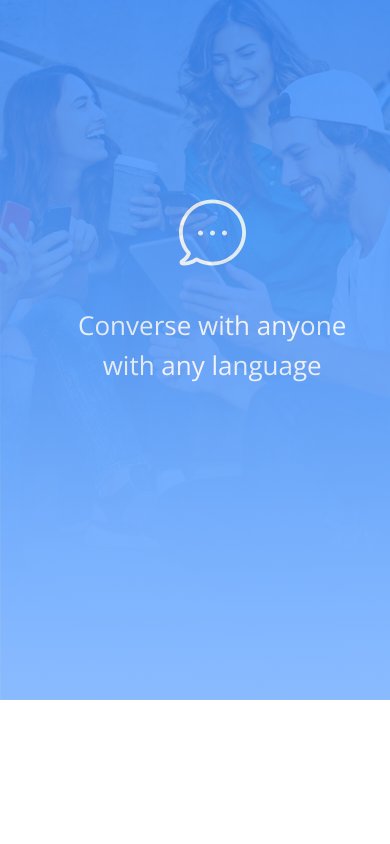
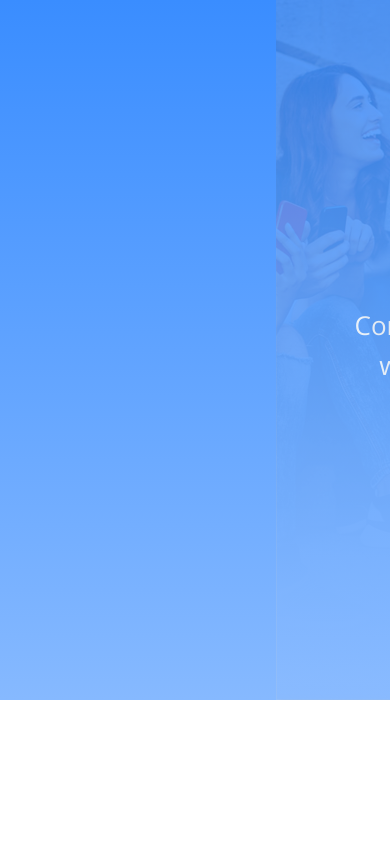
Before and after one commit to jchaing/messenger-1934, a React (Create React App) app in the folder client/: page / in a window 390 px wide. Shown: the top 844 px of the page. Built offline with nearby package versions, Linux system fonts and the light colour scheme; no server answers.

Commit message:
added mobile responsive for Login and Signup page

```diff
--- a/client/src/Login.js
+++ b/client/src/Login.js
@@ -19,6 +19,15 @@ const useStyles = makeStyles(() => ({
     width: "1024px",
     height: "700px",
     background: "#FFFFFF",
+    "@media screen and (max-width: 1024px)": {
+      background: `linear-gradient(180deg, #3A8DFF 0%, #86B9FF 100%)`,
+    },
+  },
+  loginGrid: {
+    position: "relative",
+    "@media screen and (max-width: 1024px)": {
+      top: "100%",
+    },
   },
   createAccount: {
     position: "absolute",
@@ -26,6 +35,9 @@ const useStyles = makeStyles(() => ({
     height: "54px",
     left: "631px",
     top: "30px",
+    "@media screen and (max-width: 1024px)": {
+      left: "431px",
+    },
   },
   noAccount: {
     position: "absolute",
@@ -78,6 +90,9 @@ const useStyles = makeStyles(() => ({
     height: "358px",
     left: "522px",
     top: "170px",
+    "@media screen and (max-width: 1024px)": {
+      left: "322px"
+    },
   },
   welcomeBack: {
     position: "absolute",
@@ -226,7 +241,7 @@ const Login = (props) => {
   return (
     <Grid container className={classes.root}>
     <SideBanner />
-    <Grid container justify="center">
+    <Grid item className={classes.loginGrid} justifyContent="center">
       <Box>
         <Grid container className={classes.createAccount}>
           <Typography className={classes.noAccount}>
--- a/client/src/SideBanner.js
+++ b/client/src/SideBanner.js
@@ -11,6 +11,9 @@ const useStyles = makeStyles(() => ({
     height: "700px",
     left: "0px",
     top: "0px",
+    "@media screen and (max-width: 1024px)": {
+      left: "27%",
+    },
   },
   background: {
     position: "absolute",
@@ -27,14 +30,14 @@ const useStyles = makeStyles(() => ({
     width: "425px",
     height: "700px",
     left: "0px",
-    top: "0px"
+    top: "0px",
   },
   box: {
     position: "absolute",
     width: "269px",
     height: "186px",
     left: "77.71px",
-    top: "199px"
+    top: "199px",
   },
   chat: {
     position: "absolute",
@@ -61,7 +64,7 @@ const useStyles = makeStyles(() => ({
 const SideBanner = () => {
   const classes = useStyles();
   return (
-    <Grid container justify="center" className={classes.root}>
+    <Grid container item justifyContent="center" className={classes.root}>
       <img src={bgImage} alt="Background" className={classes.image} />
       <Grid className={classes.background}>
         <Box className={classes.box}>
--- a/client/src/Signup.js
+++ b/client/src/Signup.js
@@ -20,6 +20,15 @@ const useStyles = makeStyles(() => ({
     width: "1024px",
     height: "700px",
     background: "#FFFFFF",
+    "@media screen and (max-width: 1024px)": {
+      background: `linear-gradient(180deg, #3A8DFF 0%, #86B9FF 100%)`,
+    },
+  },
+  signupGrid: {
+    position: "relative",
+    "@media screen and (max-width: 1024px)": {
+      top: "100%",
+    },
   },
   loginAccount: {
     position: "absolute",
@@ -27,6 +36,9 @@ const useStyles = makeStyles(() => ({
     height: "54px",
     left: "646px",
     top: "30px",
+    "@media screen and (max-width: 1024px)": {
+      left: "446px",
+    },
   },
   haveAccount: {
     position: "absolute",
@@ -79,6 +91,9 @@ const useStyles = makeStyles(() => ({
     height: "544px",
     left: "522px",
     top: "150px",
+    "@media screen and (max-width: 1024px)": {
+      left: "322px",
+    },
   },
   createAnAccount: {
     position: "absolute",
@@ -283,7 +298,7 @@ const Login = (props) => {
   return (
     <Grid container className={classes.root}>
     <SideBanner />
-    <Grid container justify="center">
+    <Grid item className={classes.signupGrid} justifyContent="center">
       <Box>
         <Grid container item className={classes.loginAccount}>
           <Typography className={classes.haveAccount}>
```
